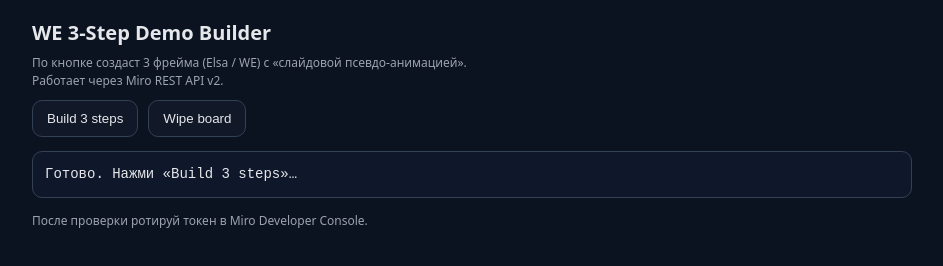
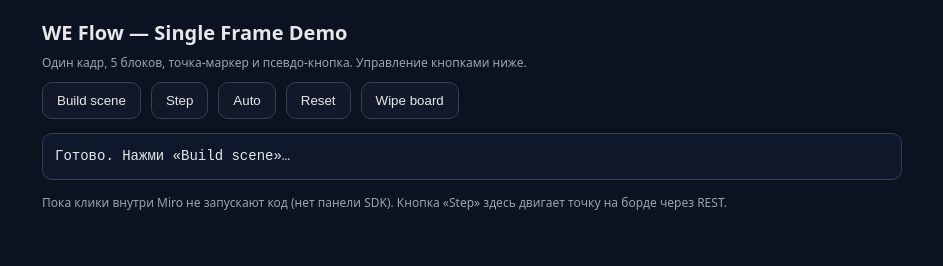
Before and after one commit to kansyahathi/testmiro, a plain HTML site: page index.html in a window 1280 px wide. Shown: the whole page, without its empty margins (168-1111 px from the left). Drawn offline with Linux system fonts and the light colour scheme.

Commit message:
Update index.html

```diff
--- a/index.html
+++ b/index.html
@@ -2,13 +2,13 @@
 <html lang="ru">
 <head>
   <meta charset="UTF-8" />
-  <title>WE 3-Step Demo Builder (REST v2)</title>
+  <title>WE Flow — Single Frame Demo (REST v2)</title>
   <meta name="viewport" content="width=device-width, initial-scale=1" />
   <style>
     :root { --bg:#0b1220; --panel:#0f172a; --stroke:#334155; --text:#e5e7eb; --muted:#9ca3af; }
     html,body{margin:0;height:100%;}
     body{font:14px/1.5 system-ui,-apple-system,Segoe UI,Roboto,Arial;background:var(--bg);color:var(--text);}
-    .wrap{max-width:880px;margin:0 auto;padding:18px}
+    .wrap{max-width:860px;margin:0 auto;padding:18px}
     h1{font-size:20px;margin:0 0 6px}
     .hint{font-size:12px;color:var(--muted);margin-bottom:10px}
     .row{display:flex;gap:10px;flex-wrap:wrap;margin:8px 0 12px}
@@ -20,19 +20,21 @@
 </head>
 <body>
   <div class="wrap">
-    <h1>WE 3-Step Demo Builder</h1>
-    <div class="hint">
-      По кнопке создаст 3 фрейма (Elsa / WE) с «слайдовой псевдо-анимацией». <br/>
-      Работает через Miro REST API v2.
-    </div>
+    <h1>WE Flow — Single Frame Demo</h1>
+    <div class="hint">Один кадр, 5 блоков, точка-маркер и псевдо-кнопка. Управление кнопками ниже.</div>
+
     <div class="row">
-      <button id="btn-build">Build 3 steps</button>
+      <button id="btn-build">Build scene</button>
+      <button id="btn-step">Step</button>
+      <button id="btn-auto">Auto</button>
+      <button id="btn-reset">Reset</button>
       <button id="btn-wipe">Wipe board</button>
     </div>
-    <pre id="log">Готово. Нажми «Build 3 steps»…</pre>
-    <div class="small">После проверки ротируй токен в Miro Developer Console.</div>
+
+    <pre id="log">Готово. Нажми «Build scene»…</pre>
+    <div class="small">Пока клики внутри Miro не запускают код (нет панели SDK). Кнопка «Step» здесь двигает точку на борде через REST.</div>
   </div>
 
-  <script src="builder3.js"></script>
+  <script src="single-flow.js"></script>
 </body>
 </html>
```
